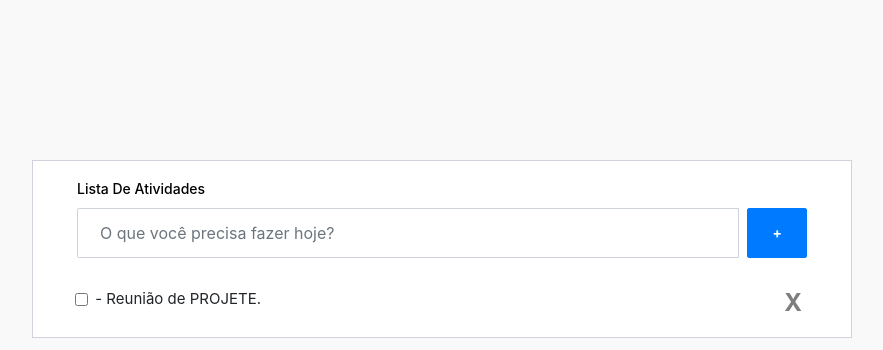
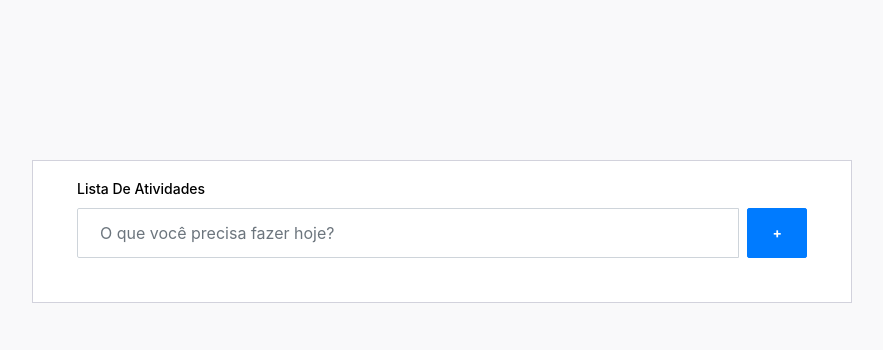
Before and after one commit to Marco-Fonseca/Js_DOM_2021, a plain HTML site: page js_dom_ds_2021-main/index.html in a window 1280 px wide. Shown: the whole page, without its empty margins (383-1266 px from the left). Drawn offline with nearby package versions, Linux system fonts and the light colour scheme.

Commit message:
Add do codigo finalizado

```diff
--- a/js_dom_ds_2021-main/index.html
+++ b/js_dom_ds_2021-main/index.html
@@ -22,18 +22,11 @@
                         <h4 class="card-title">Lista de Atividades</h4>
                         <form class="add-items d-flex" action="">
                             <input type="text" class="form-control todo-list-input" placeholder="O que você precisa fazer hoje?" data-form-input>
-                            <button class="dd btn btn-primary font-weight-bold todo-list-add-btn" data-form-button> + </button>
+                            <button class="dd btn btn-primary font-weight-bold todo-list-add-btn" data-form-button> +
+                            </button>
                         </form>
                         <div class="list-wrapper">
-                            <ul class="d-flex flex-column-reverse todo-list lista_atividades" data-task>
-                                <li>
-                                    <input type="checkbox" class="form-check-input">
-                                    <label class="form-check-label">
-                                        - Reunião de PROJETE.
-                                    </label>
-                                    <span class="close">X</span>
-                                </li>
-                            </ul>
+                            <ul class="d-flex flex-column-reverse todo-list lista_atividades" data-task></ul>
                         </div>
                     </div>
                 </div>
--- a/js_dom_ds_2021-main/js/ListaDeTarefas.js
+++ b/js_dom_ds_2021-main/js/ListaDeTarefas.js
@@ -1,6 +1,5 @@
 (() => {
     const novaTarefa = document.querySelector('[data-form-button]')
-    const inputTarefa = document.querySelector('[data-form-input]')
 
     function criarBotaoDelete() {
         const botaoDelete = document.createElement('span')
@@ -37,6 +36,7 @@
     function criartarefa(evento) {
         evento.preventDefault()
 
+        const inputTarefa = document.querySelector('[data-form-input]')
         const valorTarefa = inputTarefa.value
         const listaDeTarefas = document.querySelector('[data-task]')
 
```
